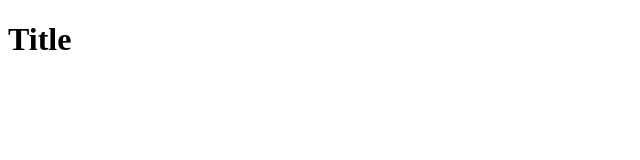
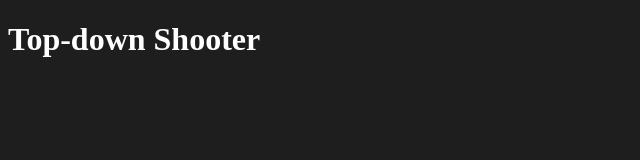
Before and after one commit to AuricSoul/Top-down_Shooter, a plain HTML site: page index.html in a window 1280 px wide. Shown: the whole page, without its empty margins (0-640 px from the left). Drawn offline with Linux system fonts and the light colour scheme.

Commit message:
Added stylesheet

```diff
--- a/index.html
+++ b/index.html
@@ -7,9 +7,11 @@
   <meta name="description" content="A simple introductory top-down shooter game.">
   <meta name="author" content="AuricSoul & SuperCool25">
   <meta name="viewport" content="width=device-width, initial-scale=1.0">
+
+  <link rel="stylesheet" type="text/css" href="/style.css">
 </head>
 <body>
-  <h1>Title</h1>
+  <h1>Top-down Shooter</h1>
 
   <div id="GameWindow"></div>
 </body>
--- /dev/null
+++ b/style.css
@@ -0,0 +1,7 @@
+body {
+  background-color: rgb(30, 30, 30);
+}
+
+p, h1 {
+  color: white;
+}
```
